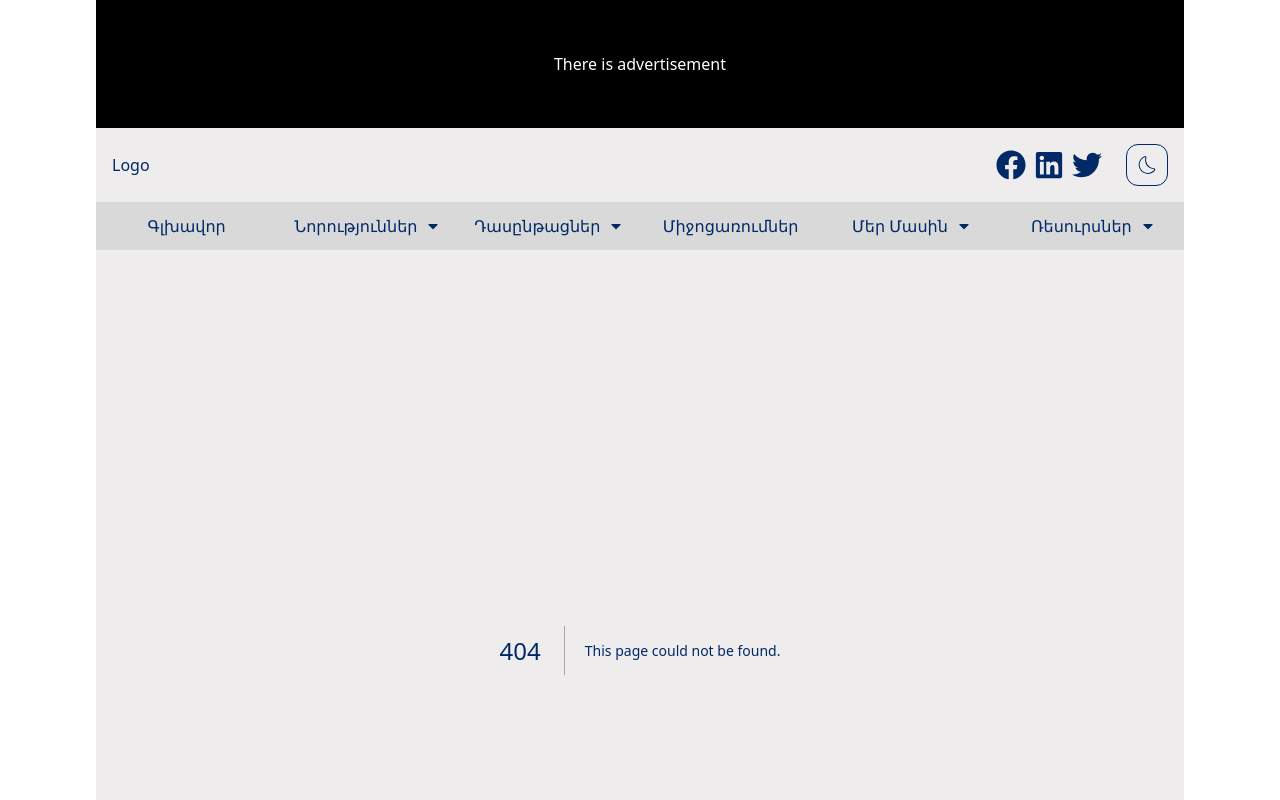
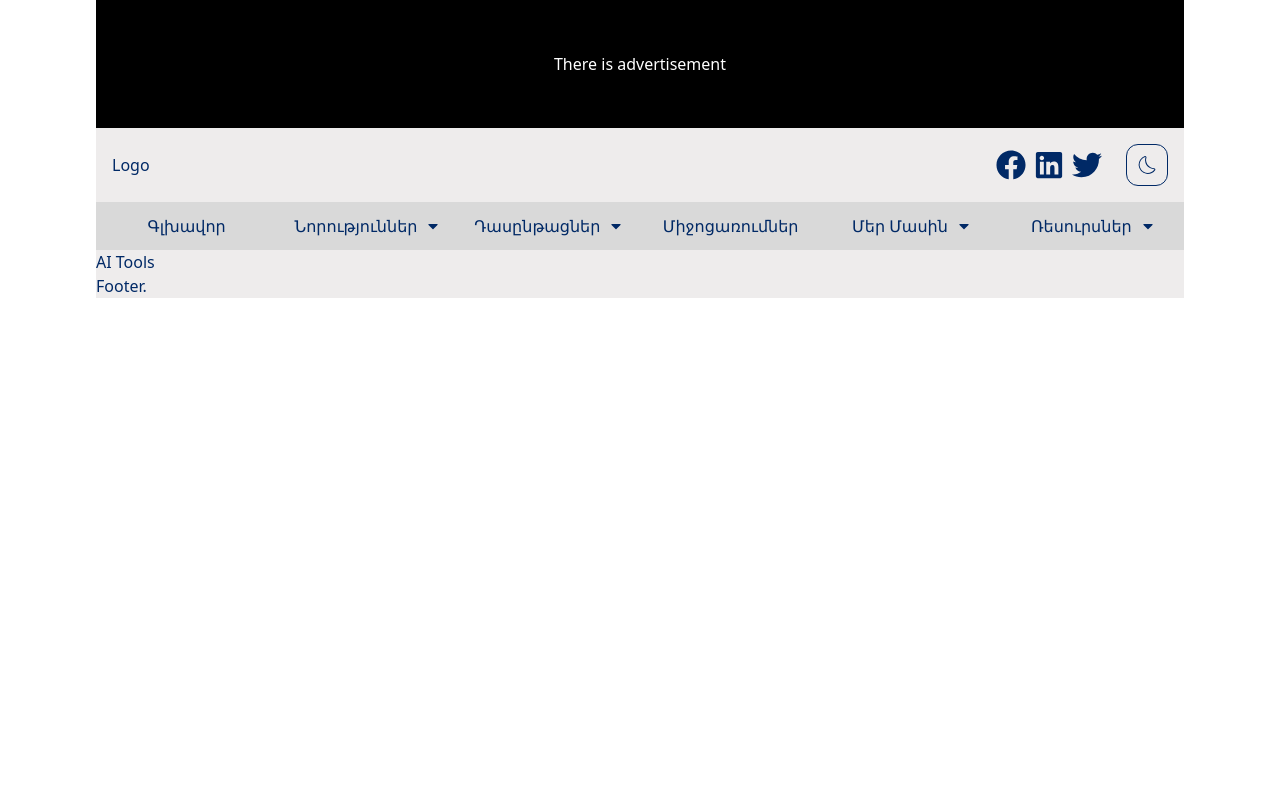
Before and after one commit to khachatryanhovhannes/news-website, a Next.js app: page /resources/ai-tools in a window 1280 px wide. Before the commit this address had no page. Shown: the top 800 px of the page. Built offline with nearby package versions, Linux system fonts and the light colour scheme.

Commit message:
bugfix: Fix navigation paths

```diff
--- /dev/null
+++ b/app/resources/ai-tools/page.tsx
@@ -0,0 +1,3 @@
+export default function AiTools() {
+  return <>AI Tools</>;
+}
--- a/constants/navigation/index.ts
+++ b/constants/navigation/index.ts
@@ -88,11 +88,11 @@ const NAVIGATION = [
       },
       {
         label: "Ուսումնական ռեսուրսներ",
-        path: "/about/educational-resources",
+        path: "/resources/educational-resources",
       },
       {
         label: "Օգտակար Գործիքներ",
-        path: "/tools",
+        path: "/resources/tools",
       },
     ],
   },
```
